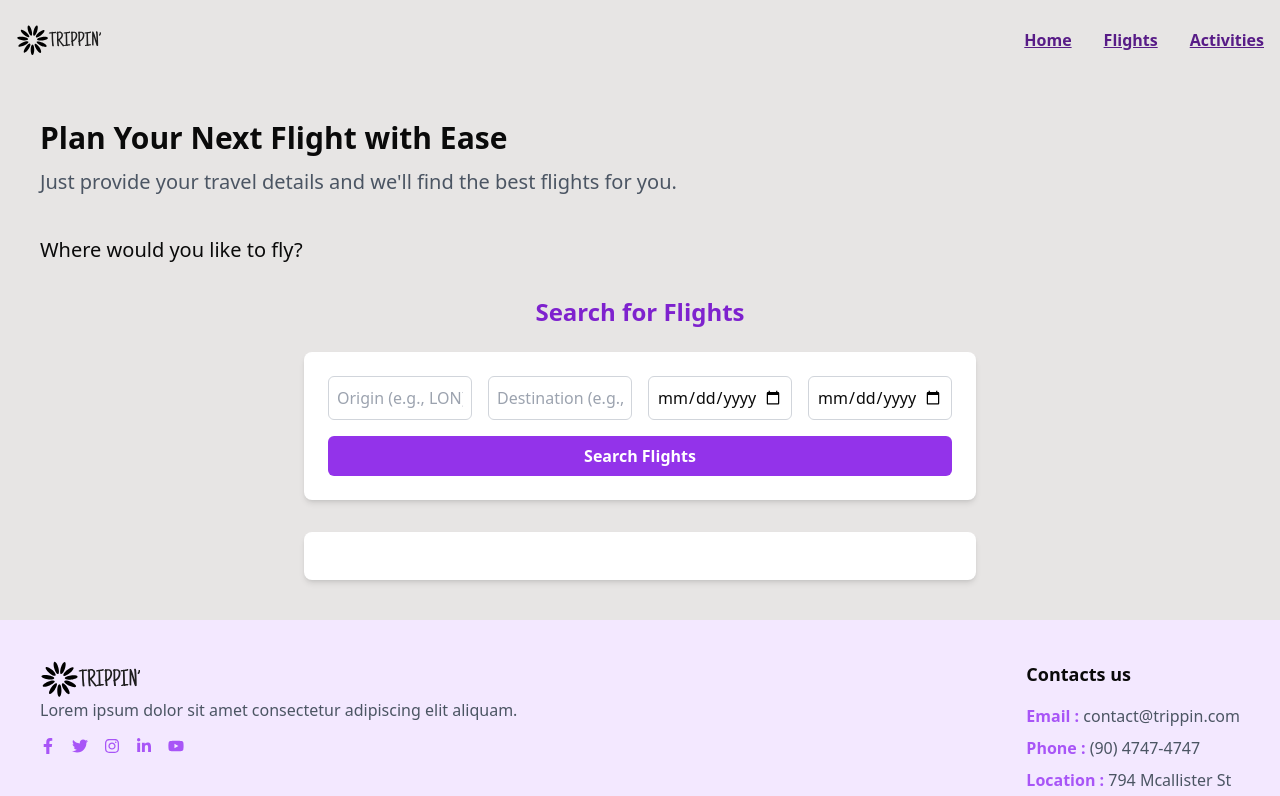
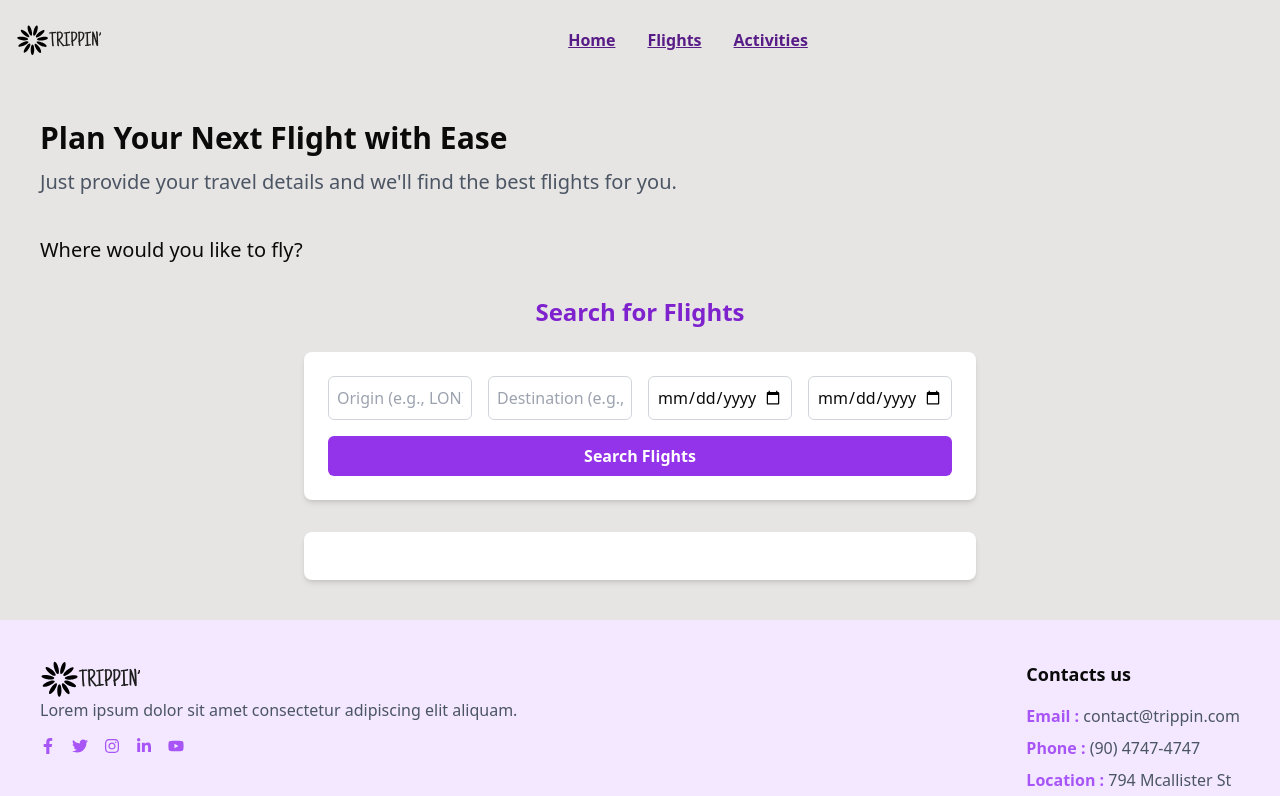
Before and after one commit to HamzaAcb/ALX-FE-Capstone-Project, a React (Vite) app in the folder Trippin/: page /Flights in a window 1280 px wide. Shown: the top 796 px of the page. Built offline with nearby package versions, Linux system fonts and the light colour scheme.

Commit message:
Modifying header components position

```diff
--- a/Trippin/src/components/custom/Header.jsx
+++ b/Trippin/src/components/custom/Header.jsx
@@ -4,12 +4,16 @@ import { Link } from "react-router-dom"; // Import Link for navigation
 /* creating the header section */
 const Header = () => {
   return (
-    <div className="p-4 flex flex-col md:flex-row justify-between items-center">
-      {/* Logo */}
-      <img src="/Logo.svg" alt="Logo" className="h-12 w-24 mb-4 md:mb-0" />
+    <div className="p-4 flex flex-col md:flex-row items-center">
+      {/* Logo aligned to the left */}
+      <img
+        src="/Logo.svg"
+        alt="Logo"
+        className="h-12 w-24 md:mr-auto mb-4 md:mb-0"
+      />
 
       {/* Centering the links for larger screens, stacking for smaller screens */}
-      <div className="font-bold text-purple-900 flex flex-col md:flex-row items-center space-y-4 md:space-y-0 md:space-x-8">
+      <div className="font-bold text-purple-900 flex flex-col md:flex-row items-center space-y-4 md:space-y-0 md:space-x-8 md:flex-grow justify-center">
         <Link to="/" className="hover:text-purple-500 underline">
           Home
         </Link>
```
